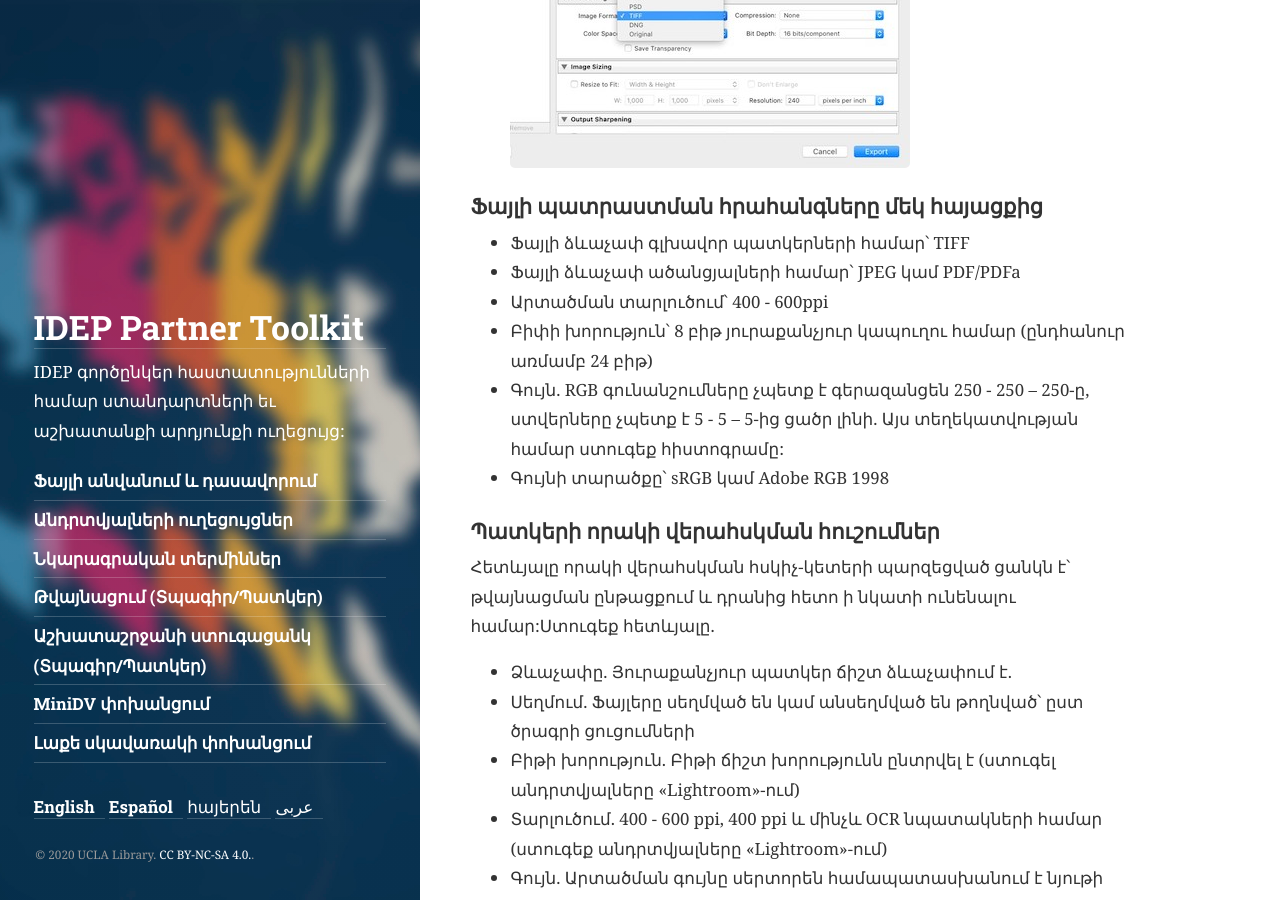
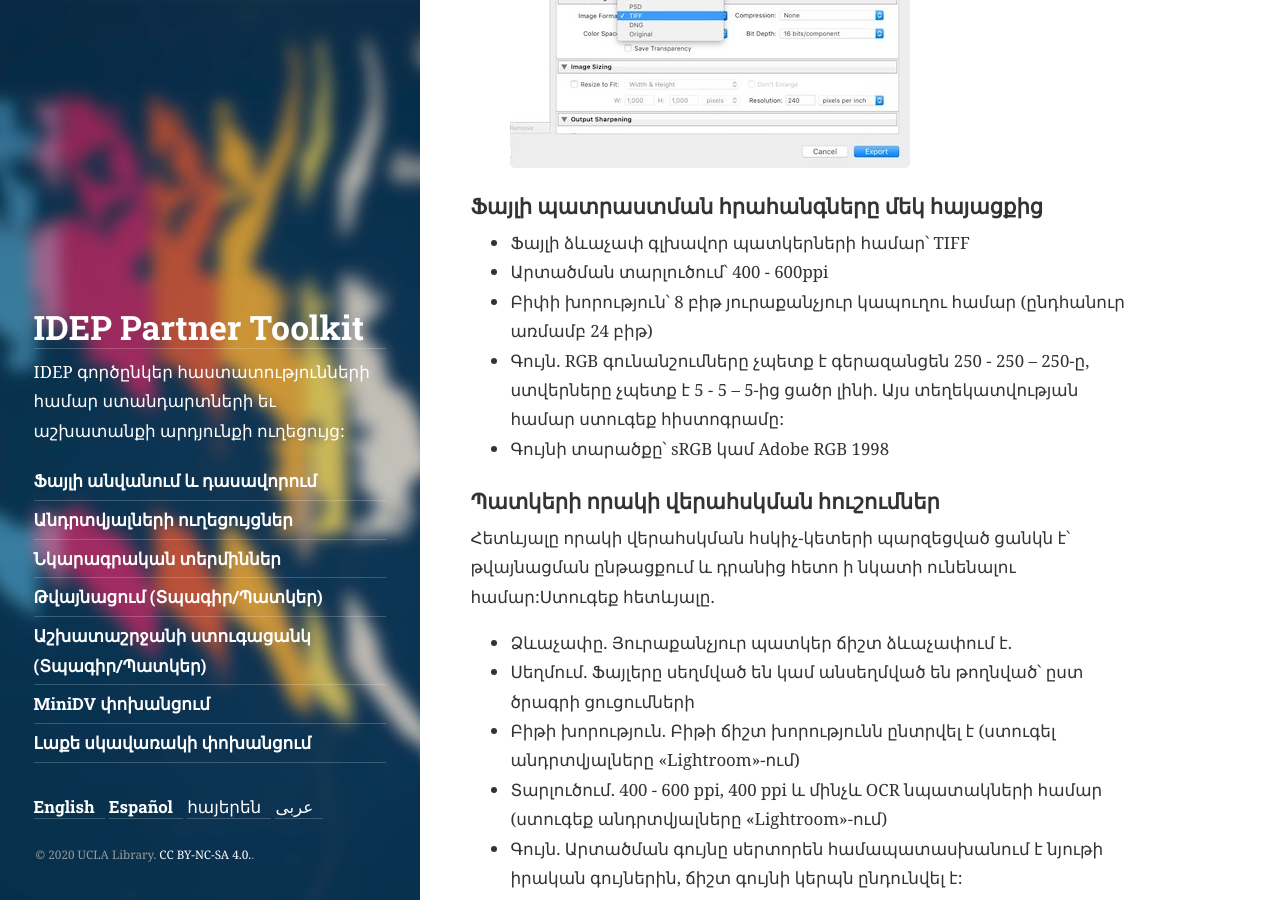
Before and after one commit to UCLALibrary/ideptoolkit, a Jekyll site: the page built from digprint-arm.md, in a window 1280 px wide and 900 px high, scrolled down 21994 px. Built offline with Jekyll 4.4.1, drawn with Linux system fonts in a browser that asks for light colours; nearby versions of some CDN libraries.

Commit message:
Removed "file format for derivatives" bullet
In “File specifications at a glance” section, removed the second bullet point “File format for derivatives: JPEG or PDF/PDF

```diff
--- a/digprint-arm.md
+++ b/digprint-arm.md
@@ -251,7 +251,6 @@ permalink: /digprint-arm
 ### Ֆայլի պատրաստման հրահանգները մեկ հայացքից
 
 * Ֆայլի ձևաչափ գլխավոր պատկերների համար՝ TIFF
-* Ֆայլի ձևաչափ ածանցյալների համար՝  JPEG կամ PDF/PDFa
 * Արտածման տարլուծում՝ 400 - 600ppi
 * Բիփի խորություն՝ 8 բիթ յուրաքանչյուր կապուղու համար (ընդհանուր առմամբ 24 բիթ)
 * Գույն. RGB գունանշումները չպետք է գերազանցեն 250 - 250 – 250-ը, ստվերները չպետք է 5 - 5 – 5-ից ցածր լինի. Այս տեղեկատվության համար ստուգեք հիստոգրամը:
```
